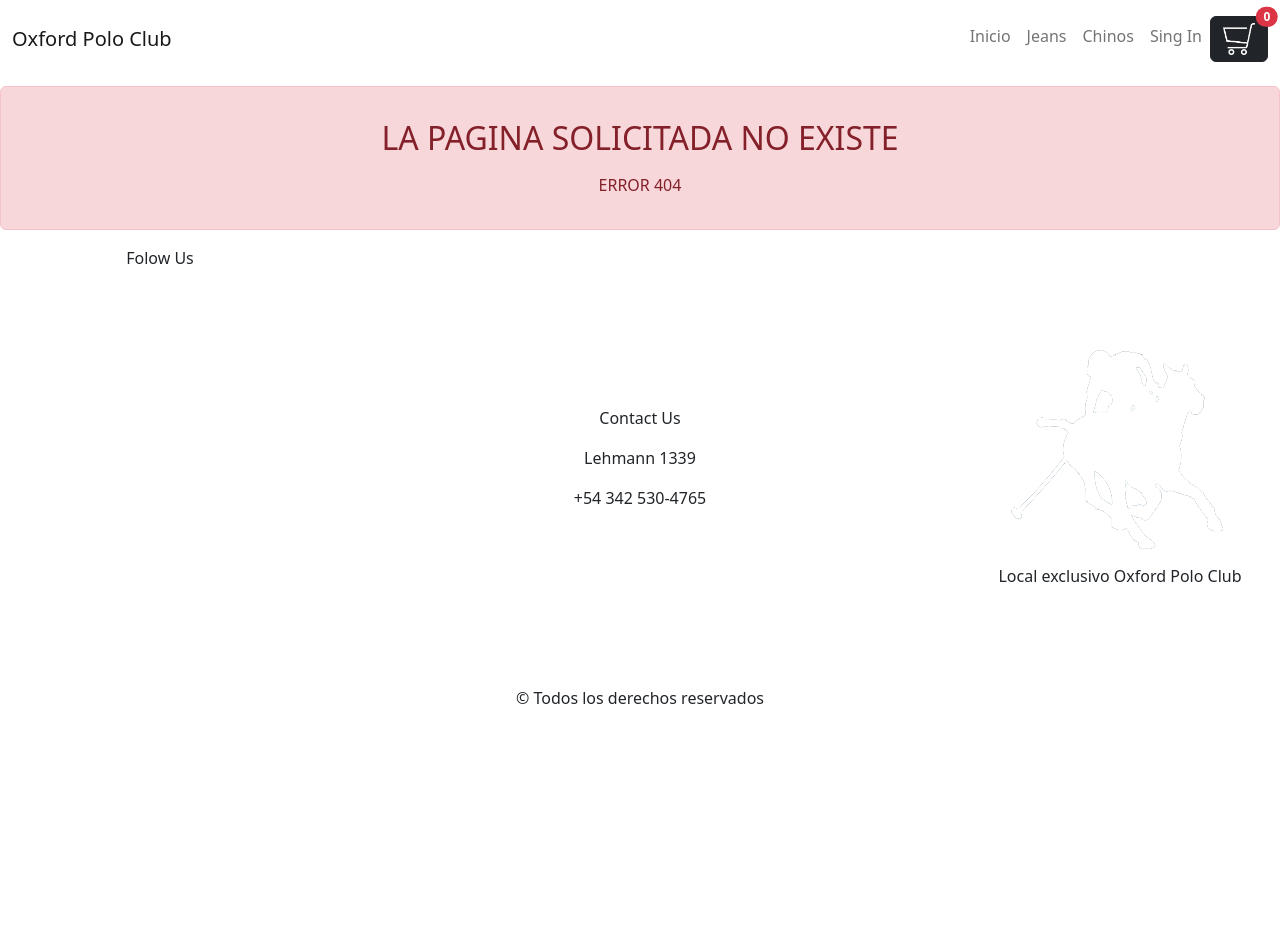
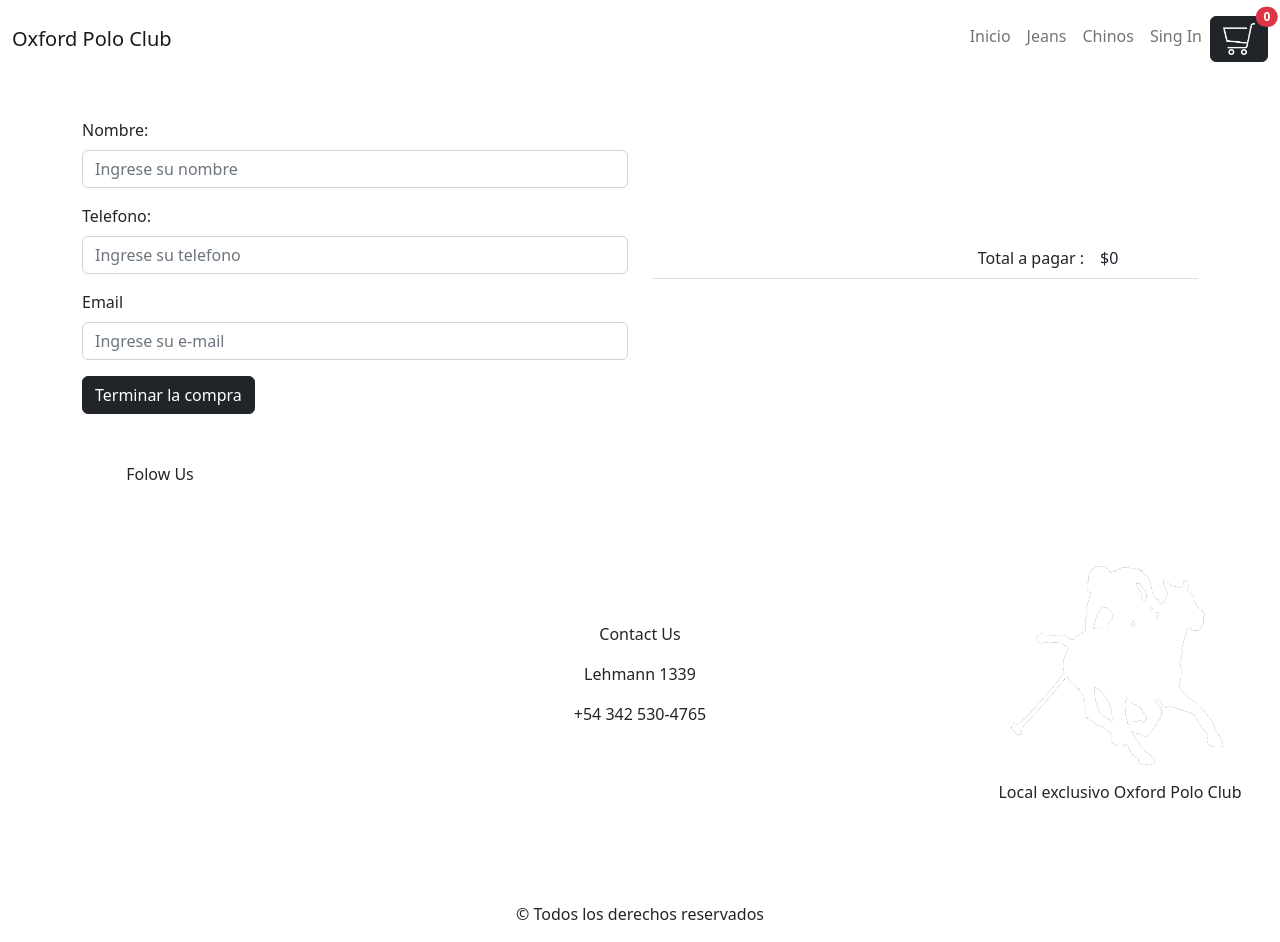
Before and after one commit to FernandezGuillermo/PreEntrega-Fernandez, a React (Create React App) app: page /checkOut in a window 1280 px wide. Before the commit the page ends 800 px from the top, so only its background shows below. Built offline with nearby package versions, Linux system fonts and the light colour scheme.

Commit message:
mods generar orden de compra

```diff
--- a/src/App.jsx
+++ b/src/App.jsx
@@ -5,6 +5,7 @@
 import ItemDetailConteiner from "./components/ItemDetailConteiner";
 import Cart from "./components/Cart";
 import Error404 from "./components/Error404";
+import { CheckOut } from "./components/CheckOut";
 import {BrowserRouter,Routes,Route} from "react-router-dom";
 import SingInConteiner from "./components/SingInConteiner";
 import CartContextProvider from "./context/CartContext";
@@ -21,6 +22,7 @@
             <Route path={"/item/:id"} element={<ItemDetailConteiner/>} />
             <Route path={"/signIn"} element={<SingInConteiner/>} />
             <Route path={"/cart"} element={<Cart/>}/>
+            <Route path={"/checkOut"} element={<CheckOut/>}/>
             <Route path={"*"} element={<Error404/>} />
         </Routes>
           <Footer/>
--- a/src/components/Cart.jsx
+++ b/src/components/Cart.jsx
@@ -43,7 +43,7 @@
                                 <td  colSpan={2} >&nbsp;</td>
                                 <td className="text-end">Total a pagar :</td>
                                 <td>${sumTotal()}</td>
-                                <td><button className="btn btn-dark">Finalizar la compra</button></td>
+                                <td><Link to={"/checkOut"} className="btn btn-dark">Finalizar la compra</Link></td>
                             </tr>
                         </tbody>
                     </table>
--- /dev/null
+++ b/src/components/CheckOut.jsx
@@ -0,0 +1,85 @@
+import React from "react";
+import { CartContext } from "../context/CartContext";
+import { useContext } from "react";
+import { useState } from "react";
+import { getFirestore,collection,addDoc} from "firebase/firestore";
+
+
+const CheckOut = () =>{
+    const {cart,clear,sumTotal} = useContext(CartContext);
+    const [nombre,setNombre] = useState("");
+    const [telefono,setTelefono] = useState("");
+    const [email,setEmail] = useState("");
+    const [orderId,setOrderId] = useState("");
+
+    const generarOrden = () =>{
+        const fecha = new Date ();
+        const order = {
+            buyer:{name:nombre,phone:telefono,email:email},
+            items:cart.map(item =>({id:item.id,title:item.nombre,price:item.precio})),
+            total:sumTotal(),
+            order_date:`${fecha.getFullYear()}-${fecha.getMonth() + 1}-${fecha.getDate()} ${fecha.getHours()}:${fecha.getMinutes()}:${fecha.getSeconds()}`
+        };
+
+        const db = getFirestore();
+        const ordersCollection = collection(db,"orders")
+        addDoc(ordersCollection,order).then((data)=>{
+            addDoc(ordersCollection, order).then((data)=>{
+                console.log(data.id);
+                setOrderId(data.id);
+                clear();
+            });
+        });
+    }
+
+    return(
+        <div className="container">
+            <div className="row my-5">
+                <div className="col-md-6">
+                    <form>
+                        <div className="mb-3">
+                            <label for="nombre" className="form-label">Nombre:</label>
+                            <input type="text" className="form-control" placeholder="Ingrese su nombre" onInput={(e)=>{setNombre(e.target.value)}}/>
+                        </div>
+                        <div className="mb-3">
+                            <label for="telefono" className="form-label">Telefono: </label>
+                            <input type="text" className="form-control" placeholder="Ingrese su telefono" onInput={(e)=>{setTelefono(e.target.value)}}/>
+                        </div>
+                        <div className="mb-3">
+                            <label for="email" className="form-label">Email </label>
+                            <input type="text" className="form-control" placeholder="Ingrese su e-mail" onInput={(e)=>{setEmail(e.target.value)}}/>
+                        </div>
+                        <button type="button" className="btn btn-dark" onClick={generarOrden}>Terminar la compra</button>
+                    </form>
+                </div>
+                    <div className="col-md-6 my-auto">
+                        <table className="table">
+                        <tbody>
+                            {cart.map(item =>(
+                                <tr key={item.id}>
+                                    <td><img src={item.img} alt={item.nombre} width={50}/></td>
+                                    <td className="align-middle">{item.nombre}</td>
+                                    <td className="align-middle">{item.quantity}</td>
+                                    <td className="align-middle">${item.quantity * item.precio}</td>
+                                </tr>
+                            ))
+                        }
+                            <tr>
+                                <td  colSpan={2} >&nbsp;</td>
+                                <td className="text-end">Total a pagar :</td>
+                                <td>${sumTotal()}</td>
+                            </tr>
+                        </tbody>
+                        </table>
+                    </div>
+            </div>
+            <div className="row">
+                <div className="col text-center">
+                    {orderId ? <div className="alert" role="alert">La orden generada es: <b>{orderId}</b></div>:""}
+                </div>
+            </div>
+        </div>
+        )
+}
+
+export {CheckOut};
```
